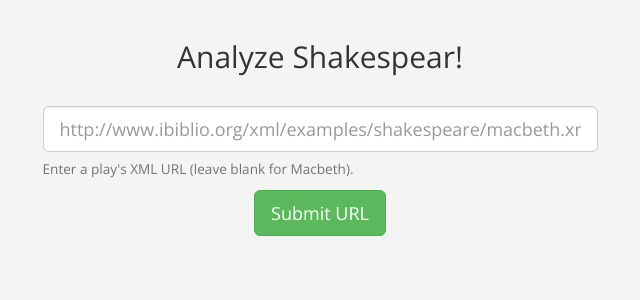
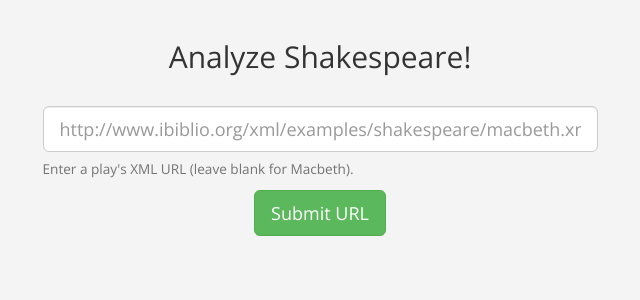
Before and after one commit to j10sanders/macwebapp, a Python web app: template mac/templates/whatplay.html in a window 1280 px wide. Shown: the part 51-351 px from the top of the page, without its empty margins (320-960 px from the left). Run offline with Jinja, Linux system fonts and the light colour scheme; the template is opened without the code that fills it, so the values that code supplies are empty; some libraries are stand-ins or nearby versions.

Commit message:
spelled shakespeare wrong

```diff
--- a/mac/templates/whatplay.html
+++ b/mac/templates/whatplay.html
@@ -6,7 +6,7 @@
         <form role="form" method="POST">
         <p class="input-group">
             <h2 class="text-center">
-                Analyze Shakespear!
+                Analyze Shakespeare!
             </h2>
             <br>
             <input type="text" class="form-control input-lg" id="play" name="play" placeholder="http://www.ibiblio.org/xml/examples/shakespeare/macbeth.xml">
```
